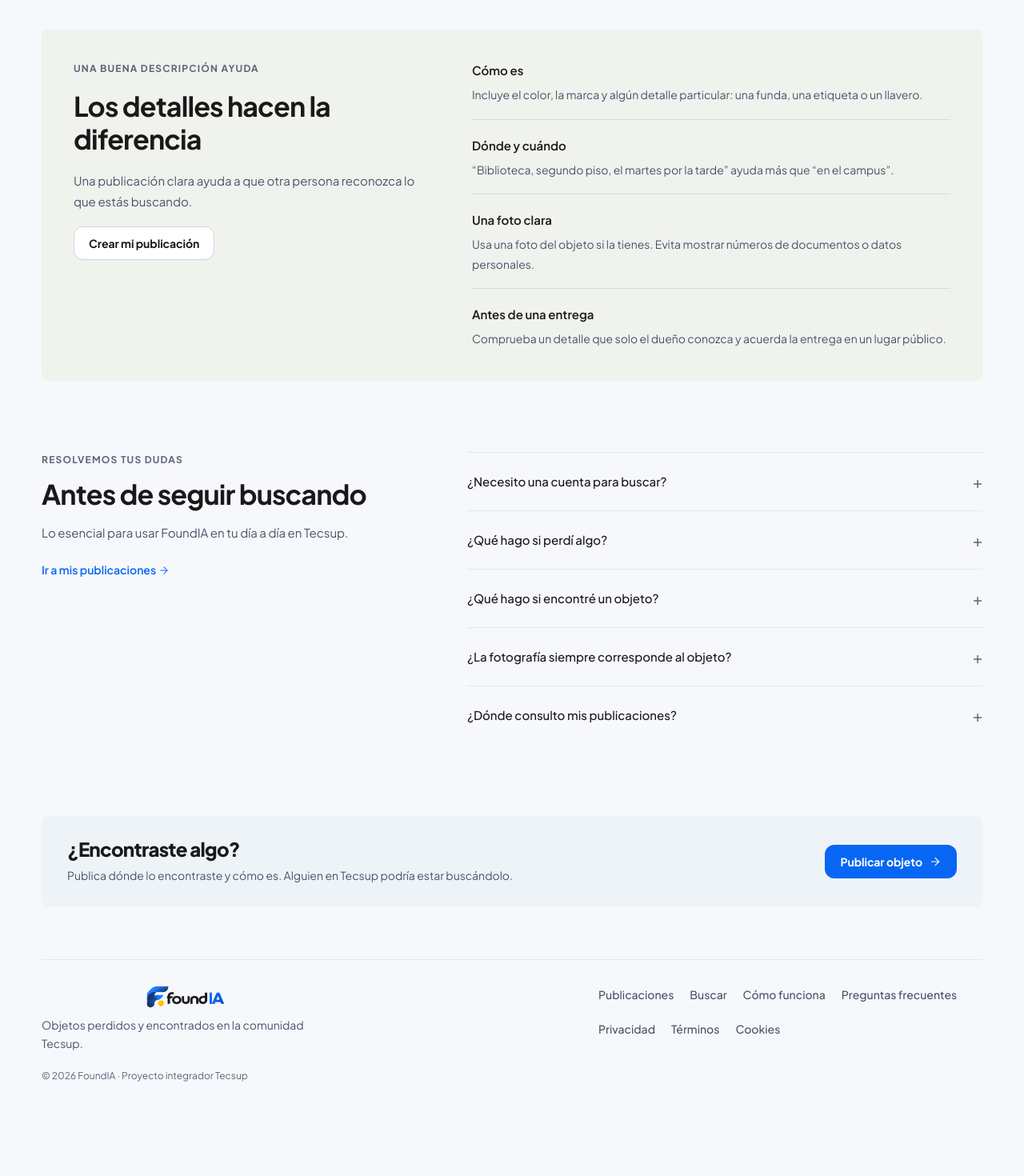
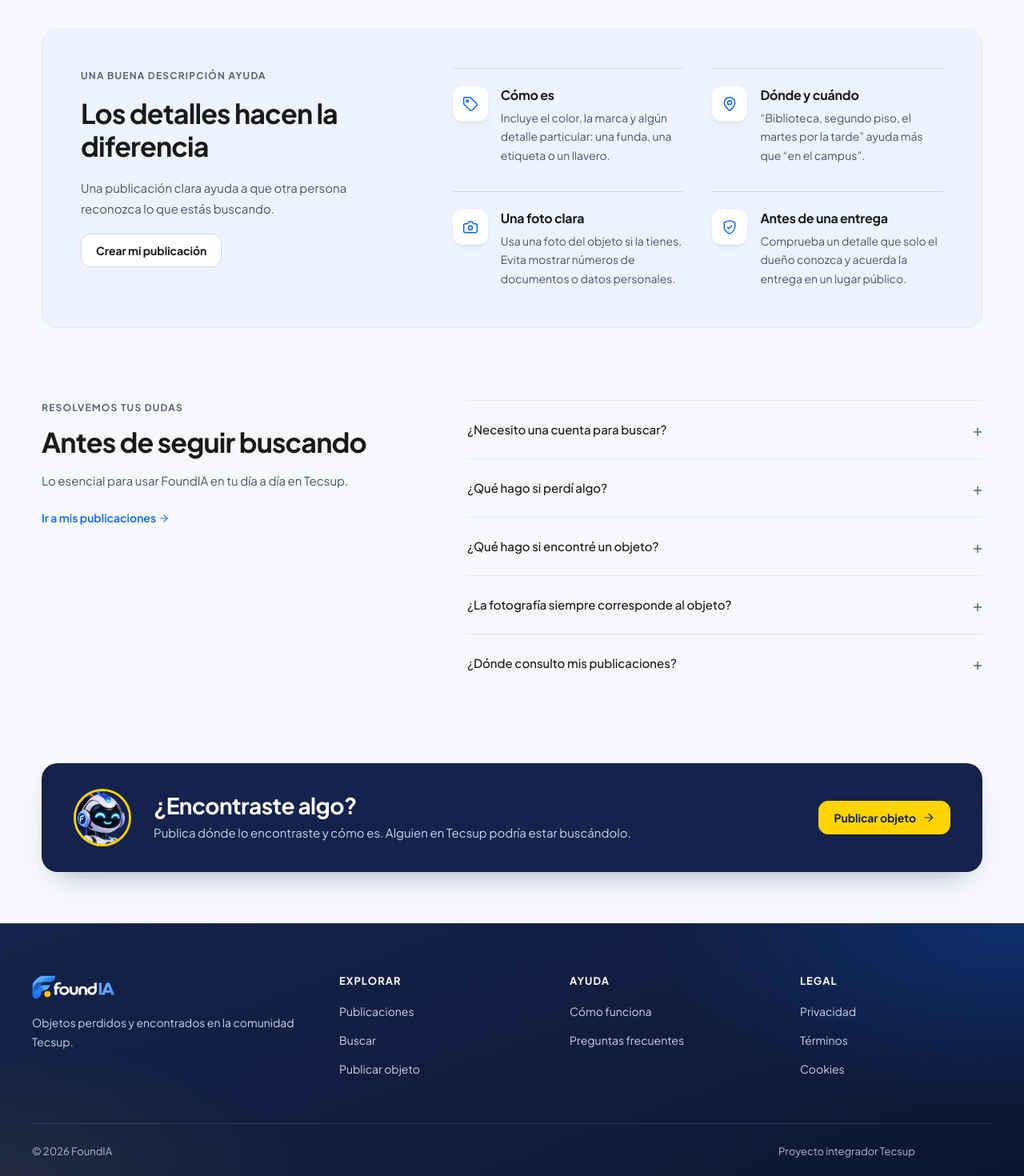
Before and after one commit to amoremore123/ProyectoFoundIA, a React (Vite) app in the folder frontend/usuario/: page / in a window 1280 px wide. Shown: the part 3140-4610 px from the top of the page at 80% size. Before the commit the page ends 4566 px from the top, so only its background shows below. Built offline with nearby package versions, Linux system fonts and the light colour scheme; no server answers.

Commit message:
Mejorar el diseño de consejos, llamado final y footer de la portada

```diff
--- a/frontend/usuario/src/components/GuiaCampus.jsx
+++ b/frontend/usuario/src/components/GuiaCampus.jsx
@@ -9,6 +9,14 @@ const preguntas = [
   ['¿Qué hago si encontré un objeto?', 'Publica el objeto como encontrado e indica dónde y cuándo lo encontraste. Describe sus características sin mostrar datos personales de su dueño.'],
   ['¿La fotografía siempre corresponde al objeto?', 'Las fotos subidas por quien publica tienen prioridad. Cuando no hay una foto disponible, podemos mostrar una fotografía de referencia identificada como tal. Revisa siempre la descripción.'],
   ['¿Dónde consulto mis publicaciones?', 'Entra a tu cuenta y abre “Mis reportes”. Para consultar las publicaciones de toda la comunidad, utiliza Buscar.'],
+];
+
+// Consejos para una buena publicación: ícono, título y explicación (mismos textos de siempre)
+const CONSEJOS = [
+  ['etiqueta', 'Cómo es', 'Incluye el color, la marca y algún detalle particular: una funda, una etiqueta o un llavero.'],
+  ['ubicacion', 'Dónde y cuándo', '“Biblioteca, segundo piso, el martes por la tarde” ayuda más que “en el campus”.'],
+  ['camara', 'Una foto clara', 'Usa una foto del objeto si la tienes. Evita mostrar números de documentos o datos personales.'],
+  ['escudo', 'Antes de una entrega', 'Comprueba un detalle que solo el dueño conozca y acuerda la entrega en un lugar público.'],
 ];
 
 export default function GuiaCampus() {
@@ -25,12 +33,15 @@ export default function GuiaCampus() {
 
     <section className="consejos-campus" aria-labelledby="consejos-titulo">
       <div className="consejos-intro"><span className="visual-eyebrow">UNA BUENA DESCRIPCIÓN AYUDA</span><h2 id="consejos-titulo">Los detalles hacen la diferencia</h2><p>Una publicación clara ayuda a que otra persona reconozca lo que estás buscando.</p><Link to="/publicar" className="btn btn-secundario">Crear mi publicación</Link></div>
-      <dl className="consejos-lista">
-        <div><dt>Cómo es</dt><dd>Incluye el color, la marca y algún detalle particular: una funda, una etiqueta o un llavero.</dd></div>
-        <div><dt>Dónde y cuándo</dt><dd>“Biblioteca, segundo piso, el martes por la tarde” ayuda más que “en el campus”.</dd></div>
-        <div><dt>Una foto clara</dt><dd>Usa una foto del objeto si la tienes. Evita mostrar números de documentos o datos personales.</dd></div>
-        <div><dt>Antes de una entrega</dt><dd>Comprueba un detalle que solo el dueño conozca y acuerda la entrega en un lugar público.</dd></div>
-      </dl>
+      <ul className="consejos-lista">
+        {CONSEJOS.map(([icono, titulo, texto]) => (
+          <li key={titulo} className="consejo">
+            <span className="consejo-icono" aria-hidden="true"><Icono nombre={icono} tamano={20} /></span>
+            <h3>{titulo}</h3>
+            <p>{texto}</p>
+          </li>
+        ))}
+      </ul>
     </section>
 
     <section className="inicio-faq" aria-labelledby="faq-titulo" id="preguntas-frecuentes">
--- /dev/null
+++ b/frontend/usuario/src/components/PieSitio.jsx
@@ -0,0 +1,63 @@
+import { Link } from 'react-router-dom';
+import Logo from './Logo';
+import { EXTRAS_HABILITADOS } from '../config/alcance';
+
+// Pie de la portada a todo el ancho: marca a la izquierda, enlaces en columnas con título
+// y una fila final con el copyright. Usa el degradado marino de la marca en ambos temas.
+const GRUPOS = [
+  {
+    id: 'explorar',
+    titulo: 'Explorar',
+    enlaces: [
+      { texto: EXTRAS_HABILITADOS ? 'Historial' : 'Publicaciones', to: EXTRAS_HABILITADOS ? '/historial' : '/explorar' },
+      { texto: 'Buscar', to: '/buscar' },
+      { texto: 'Publicar objeto', to: '/publicar' },
+    ],
+  },
+  {
+    id: 'ayuda',
+    titulo: 'Ayuda',
+    enlaces: [
+      { texto: 'Cómo funciona', href: '#como-funciona' },
+      { texto: 'Preguntas frecuentes', href: '#preguntas-frecuentes' },
+    ],
+  },
+  {
+    id: 'legal',
+    titulo: 'Legal',
+    enlaces: [
+      { texto: 'Privacidad', to: '/privacidad' },
+      { texto: 'Términos', to: '/terminos' },
+      { texto: 'Cookies', to: '/cookies' },
+    ],
+  },
+];
+
+export default function PieSitio() {
+  return (
+    <footer className="pie-sitio">
+      <div className="pie-sitio-interior">
+        <div className="pie-sitio-marca">
+          <Link to="/" className="pie-sitio-logo" aria-label="FoundIA, volver al inicio"><Logo tamano={30} claro /></Link>
+          <p>Objetos perdidos y encontrados en la comunidad Tecsup.</p>
+        </div>
+
+        {GRUPOS.map((grupo) => (
+          <nav key={grupo.id} className="pie-sitio-grupo" aria-labelledby={`pie-${grupo.id}`}>
+            <h2 id={`pie-${grupo.id}`} className="pie-sitio-titulo">{grupo.titulo}</h2>
+            <ul>
+              {grupo.enlaces.map((e) => (
+                <li key={e.texto}>{e.to ? <Link to={e.to}>{e.texto}</Link> : <a href={e.href}>{e.texto}</a>}</li>
+              ))}
+            </ul>
+          </nav>
+        ))}
+
+        <div className="pie-sitio-legal">
+          <span>© 2026 FoundIA</span>
+          <span>Proyecto integrador Tecsup</span>
+        </div>
+      </div>
+    </footer>
+  );
+}
--- a/frontend/usuario/src/layouts/MainLayout.jsx
+++ b/frontend/usuario/src/layouts/MainLayout.jsx
@@ -2,6 +2,7 @@ import { Outlet, useLocation } from 'react-router-dom';
 import Navbar from '../components/Navbar';
 import BottomNav from '../components/BottomNav';
 import ChatAsistente from '../components/ChatAsistente';
+import PieSitio from '../components/PieSitio';
 import { AsistenteProvider } from '../context/AsistenteContext';
 import useRevelarEnScroll from '../hooks/useRevelarEnScroll';
 
@@ -21,6 +22,8 @@ export default function MainLayout() {
             <Outlet />
           </div>
         </main>
+        {/* El pie va fuera del contenedor centrado para ocupar todo el ancho */}
+        {pathname === '/' && <PieSitio />}
         <BottomNav />
         {/* H45: el asistente es parte del Sprint 3; ya no depende del interruptor de extras */}
         <ChatAsistente />
--- a/frontend/usuario/src/pages/MisPublicaciones.jsx
+++ b/frontend/usuario/src/pages/MisPublicaciones.jsx
@@ -131,7 +131,9 @@ export default function MisPublicaciones() {
                   )}
                   <p className="objeto-card-linea"><Icono nombre="ubicacion" tamano={14} /> {obj.ubicacion || 'Sin ubicación'}</p>
                   <p className="objeto-card-linea">
-                    <Icono nombre="calendario" tamano={14} /> {fechaCorta(obj.fechaObjeto)} · <Icono nombre="etiqueta" tamano={14} /> {obj.categoria?.nombre || '—'}
+                    {/* Cada ícono va con su texto: si la línea no alcanza, baja el par completo */}
+                    <span className="linea-dato"><Icono nombre="calendario" tamano={14} /> {fechaCorta(obj.fechaObjeto)} ·</span>
+                    <span className="linea-dato"><Icono nombre="etiqueta" tamano={14} /> {obj.categoria?.nombre || '—'}</span>
                   </p>
                   {NOTAS_ESTADO[obj.estado] && <p className="nota-suave" role="status">{NOTAS_ESTADO[obj.estado]}</p>}
                 </div>
--- a/frontend/usuario/src/pages/Portada.jsx
+++ b/frontend/usuario/src/pages/Portada.jsx
@@ -5,7 +5,6 @@ import ExplorarVisual from '../components/ExplorarVisual';
 import HistorialObjetos from '../components/HistorialObjetos';
 import GuiaCampus from '../components/GuiaCampus';
 import Icono from '../components/Icono';
-import Logo from '../components/Logo';
 import AccesosFindi from '../components/AccesosFindi';
 import SliderPortada from '../components/SliderPortada';
 import CarruselHorizontal from '../components/CarruselHorizontal';
@@ -14,6 +13,7 @@ import ProcesoRecuperacion from '../components/ProcesoRecuperacion';
 import PuntosCampus from '../components/PuntosCampus';
 import { useAsistente } from '../context/AsistenteContext';
 import { EXTRAS_HABILITADOS } from '../config/alcance';
+import { AVATAR_FINDI } from '../config/findi';
 
 export default function Portada() {
   const { abrir } = useAsistente();
@@ -72,14 +72,10 @@ export default function Portada() {
     <GuiaCampus />
 
     <section className="ayuda-campus" aria-labelledby="titulo-ayuda">
+      <img className="ayuda-campus-findi" src={AVATAR_FINDI} alt="" width={72} height={72} loading="lazy" />
       <div><h2 id="titulo-ayuda">¿Encontraste algo?</h2><p>Publica dónde lo encontraste y cómo es. Alguien en Tecsup podría estar buscándolo.</p></div>
-      <Link to="/publicar" className="btn btn-primario">Publicar objeto <Icono nombre="flechaDer" tamano={16} /></Link>
+      <Link to="/publicar" className="btn btn-amarillo">Publicar objeto <Icono nombre="flechaDer" tamano={16} /></Link>
     </section>
 
-    <footer className="portada-footer">
-      <div className="portada-footer-marca"><Logo tamano={28} /><p>Objetos perdidos y encontrados en la comunidad Tecsup.</p></div>
-      <nav className="portada-footer-links" aria-label="Enlaces del sitio"><Link to={EXTRAS_HABILITADOS ? '/historial' : '/explorar'}>{EXTRAS_HABILITADOS ? 'Historial' : 'Publicaciones'}</Link><Link to="/buscar">Buscar</Link><a href="#como-funciona">Cómo funciona</a><a href="#preguntas-frecuentes">Preguntas frecuentes</a><Link to="/privacidad">Privacidad</Link><Link to="/terminos">Términos</Link><Link to="/cookies">Cookies</Link></nav>
-      <p className="portada-footer-legal">© 2026 FoundIA · Proyecto integrador Tecsup</p>
-    </footer>
   </div>;
 }
--- a/frontend/usuario/src/styles/campus.css
+++ b/frontend/usuario/src/styles/campus.css
@@ -149,16 +149,11 @@ h1, h2, h3 { font-family: var(--fuente); }
 .historial-contador { color: var(--text-muted); font-size: 13px; }
 .historial-mas { align-self: center; }
 .estado-recuperado { color: #21633b; font-size: 12px; font-weight: 600; }
-.ayuda-campus { display: flex; align-items: center; justify-content: space-between; gap: 24px; padding: 28px 32px; background: #eef3f8; border-radius: 8px; }
-.ayuda-campus h2 { font-size: 24px; margin-bottom: 8px; }
-.ayuda-campus p { max-width: 580px; font-size: 14px; }
-.ayuda-campus .btn { flex-shrink: 0; }
 @media (max-width: 640px) {
   .portada-hero h1 { font-size: 34px; line-height: 1.2; }
   .portada-hero-texto > p { font-size: 15px; }
   .campus-hero-imagen { height: 240px; }
   .portada-acciones { font-size: 13px; }
-  .ayuda-campus { padding: 24px; align-items: start; flex-direction: column; }
   .historial-filtros { gap: 4px 12px; }
 }
 
@@ -175,22 +170,58 @@ h1, h2, h3 { font-family: var(--fuente); }
 .guia-pasos a, .guia-pasos button { margin-top: auto; color: var(--primary); font: inherit; font-size: 14px; font-weight: 600; }
 .guia-pasos button { padding: 0; background: none; border: none; cursor: pointer; text-align: left; }
 .guia-pasos a:hover, .guia-pasos button:hover, .inicio-seccion-cabecera > a:hover { text-decoration: underline; }
-.consejos-campus { display: grid; grid-template-columns: .85fr 1.15fr; gap: 56px; background: #f0f2ee; padding: 40px; border-radius: 8px; }
-.consejos-intro { display: flex; flex-direction: column; align-items: start; gap: 18px; }
-.consejos-lista { margin: 0; display: grid; gap: 20px; }
-.consejos-lista div { border-bottom: 1px solid #d8ddd5; padding-bottom: 18px; }
-.consejos-lista div:last-child { border-bottom: 0; padding-bottom: 0; }
-.consejos-lista dt { font-size: 15px; color: var(--text); font-weight: 600; margin-bottom: 6px; }
-.consejos-lista dd { margin: 0; font-size: 14px; line-height: 1.75; }
+/* Consejos para publicar: intro a la izquierda, cuatro consejos con ícono en 2 × 2 */
+.consejos-campus {
+  display: grid; grid-template-columns: minmax(0, .8fr) minmax(0, 1.2fr); gap: 56px; align-items: start;
+  padding: 48px; border: 1px solid var(--border); border-radius: var(--radio-lg); background: var(--primary-50);
+}
+.consejos-intro { display: flex; flex-direction: column; align-items: start; gap: 18px; position: sticky; top: 104px; }
+.consejos-intro p { max-width: 38ch; }
+.consejos-lista { list-style: none; margin: 0; padding: 0; display: grid; grid-template-columns: repeat(2, minmax(0, 1fr)); gap: 32px 36px; }
+.consejo { display: grid; grid-template-columns: 44px minmax(0, 1fr); column-gap: 16px; row-gap: 6px; align-content: start; padding-top: 22px; border-top: 1px solid var(--border-strong); }
+.consejo-icono {
+  grid-row: span 2; display: grid; place-items: center; width: 44px; height: 44px;
+  border-radius: 12px; background: var(--surface); color: var(--primary);
+  box-shadow: 0 1px 2px rgba(20, 35, 75, 0.06), 0 4px 12px -6px rgba(20, 35, 75, 0.18);
+}
+.consejo h3 { margin: 0; font-size: 16px; font-weight: 650; line-height: 1.35; color: var(--text); }
+.consejo p { margin: 0; font-size: 14px; line-height: 1.7; color: var(--text-muted); }
 .inicio-faq { display: grid; grid-template-columns: .85fr 1.15fr; gap: 56px; align-items: start; }
 .inicio-faq .faq-lista { min-width: 0; }
 .inicio-faq summary { font-size: 15px; }
 .inicio-seccion-cabecera > a { font-size: 14px; font-weight: 600; margin-top: 8px; }
 #como-funciona, #preguntas-frecuentes { scroll-margin-top: 90px; }
-.portada-footer-links { max-width: 480px; }
 @media (max-width: 760px) {
   .guia-pasos { grid-template-columns: 1fr; gap: 24px; }
   .guia-pasos li { gap: 10px; }
   .consejos-campus, .inicio-faq { grid-template-columns: 1fr; gap: 28px; }
-  .consejos-campus { padding: 26px 22px; }
+  .consejos-campus { padding: 28px 22px; }
+  .consejos-intro { position: static; }
 }
+
+/* Consejos: una columna cuando el panel no da para dos */
+@media (min-width: 761px) and (max-width: 1080px) { .consejos-lista { grid-template-columns: 1fr; gap: 24px; } }
+@media (max-width: 560px) { .consejos-lista { grid-template-columns: 1fr; gap: 22px; } }
+html[data-tema='oscuro'] .consejos-campus { background: var(--primary-50); border-color: var(--border); }
+html[data-tema='oscuro'] .consejo { border-top-color: var(--border); }
+html[data-tema='oscuro'] .consejo-icono { background: var(--surface); color: var(--primary-700); box-shadow: 0 1px 2px rgba(0, 0, 0, 0.3), 0 6px 14px -8px rgba(0, 0, 0, 0.6); }
+html[data-tema='oscuro'] .consejos-intro .btn-secundario { border-color: var(--border-strong); }
+
+/* «¿Encontraste algo?»: el llamado final de la portada, con FINDI y el amarillo de la marca */
+.ayuda-campus {
+  position: relative; display: grid; grid-template-columns: auto minmax(0, 1fr) auto; align-items: center; gap: 24px 28px;
+  padding: 32px 40px; border-radius: var(--radio-lg); background: var(--marino); color: #fff;
+  box-shadow: 0 18px 40px -24px rgba(20, 35, 75, 0.55);
+}
+.ayuda-campus-findi { width: 72px; height: 72px; border-radius: 50%; object-fit: cover; background: #1f3570; border: 3px solid var(--amarillo); }
+.ayuda-campus h2 { margin: 0 0 6px; font-size: clamp(22px, 2.4vw, 28px); font-weight: 650; letter-spacing: -.02em; color: #fff; }
+.ayuda-campus p { max-width: 56ch; margin: 0; font-size: 15px; line-height: 1.6; color: #c9d4ee; }
+.ayuda-campus .btn { flex-shrink: 0; }
+.ayuda-campus .btn:focus-visible { outline: 2px solid #fff; outline-offset: 3px; }
+html[data-tema='oscuro'] .ayuda-campus { background: #163a86; box-shadow: 0 18px 40px -24px rgba(0, 0, 0, 0.7); }
+html[data-tema='oscuro'] .ayuda-campus p { color: #d6dff3; }
+@media (max-width: 640px) {
+  .ayuda-campus { grid-template-columns: auto minmax(0, 1fr); padding: 24px; }
+  .ayuda-campus-findi { width: 56px; height: 56px; }
+  .ayuda-campus .btn { grid-column: 1 / -1; justify-self: stretch; justify-content: center; }
+}
--- a/frontend/usuario/src/styles/interaccion.css
+++ b/frontend/usuario/src/styles/interaccion.css
@@ -109,16 +109,13 @@ html[data-tema='oscuro'] .input-busqueda {
 /* ---------- Modo oscuro · bloques con color fijo (estilos de portada/campus) ---------- */
 
 html[data-tema='oscuro'] .hero,
-html[data-tema='oscuro'] .portada-ia,
-html[data-tema='oscuro'] .consejos-campus { background: var(--surface-2); }
+html[data-tema='oscuro'] .portada-ia { background: var(--surface-2); }
 
-html[data-tema='oscuro'] .ayuda-campus { background: #14253f; }
 
 html[data-tema='oscuro'] .portada-pregunta { border-color: var(--border-strong); box-shadow: var(--sombra-sm); }
 html[data-tema='oscuro'] .portada-acciones a,
 html[data-tema='oscuro'] .guia-pasos li,
-html[data-tema='oscuro'] .portada-ia-lista li,
-html[data-tema='oscuro'] .consejos-lista div { border-color: var(--border); }
+html[data-tema='oscuro'] .portada-ia-lista li { border-color: var(--border); }
 html[data-tema='oscuro'] .objeto-card:hover { border-color: var(--border-strong); }
 html[data-tema='oscuro'] .foto-referencial,
 html[data-tema='oscuro'] .foto-pendiente { background: var(--surface-2); }
@@ -301,8 +298,7 @@ html[data-tema='oscuro'] .auth-tema { background: var(--surface); }
 .toggle-tipo { transition: background 0.18s, color 0.18s, box-shadow 0.18s, transform 0.12s; }
 .toggle-tipo:active { transform: scale(0.98); }
 
-/* Enlaces del footer y secciones con subrayado animado */
-.portada-footer-links a,
+/* Enlaces de secciones con subrayado animado (el pie usa píldoras, como el header) */
 .historial-enlace,
 .guia-pasos a,
 .guia-pasos button,
@@ -314,7 +310,6 @@ html[data-tema='oscuro'] .auth-tema { background: var(--surface); }
   transition: background-size 0.25s ease, color 0.15s;
 }
 
-.portada-footer-links a:hover,
 .historial-enlace:hover,
 .guia-pasos a:hover,
 .guia-pasos button:hover,
--- a/frontend/usuario/src/styles/portada.css
+++ b/frontend/usuario/src/styles/portada.css
@@ -249,23 +249,46 @@
 .portada-cta p { max-width: 460px; }
 .portada-cta-botones { display: flex; flex-wrap: wrap; justify-content: center; gap: 10px; margin-top: 6px; }
 
-.portada-footer {
-  display: grid;
-  grid-template-columns: 1fr;
-  gap: 20px;
-  margin-top: -24px;
-  padding: 32px 0 8px;
-  border-top: 1px solid var(--border);
-  font-size: 14px;
+/* Pie de la portada a todo el ancho: marca, columnas de enlaces y copyright.
+   Degradado marino de la marca en ambos temas, con un brillo azul que lo une al header. */
+.pie-sitio {
+  position: relative; overflow: hidden; color: #fff;
+  border-top: 1px solid #ffffff1a;
+  background:
+    radial-gradient(60% 120% at 100% 0%, #0866f540 0%, transparent 60%),
+    radial-gradient(50% 90% at 0% 100%, #ffd40012 0%, transparent 60%),
+    linear-gradient(160deg, #14234b 0%, #101c3d 60%, #0b1530 100%);
 }
-
-@media (min-width: 768px) { .portada-footer { grid-template-columns: 1fr auto; align-items: start; } }
-
-.portada-footer-marca { display: flex; flex-direction: column; gap: 10px; max-width: 360px; }
-.portada-footer-links { display: flex; flex-wrap: wrap; gap: 20px; }
-.portada-footer-links a { color: var(--text-muted); font-weight: 500; }
-.portada-footer-links a:hover { color: var(--primary); }
-.portada-footer-legal { grid-column: 1 / -1; font-size: 12px; color: var(--text-soft); }
+.pie-sitio-interior {
+  display: grid; grid-template-columns: minmax(0, 1.4fr) repeat(3, minmax(0, 1fr)); gap: 40px 48px;
+  max-width: 1240px; margin: 0 auto; padding: 64px 20px 32px;
+}
+.pie-sitio-marca { display: flex; flex-direction: column; align-items: flex-start; gap: 18px; }
+.pie-sitio-logo { display: inline-flex; border-radius: 6px; }
+.pie-sitio-logo .logo-img { width: auto; }
+.pie-sitio-marca p { max-width: 32ch; margin: 0; font-size: 14px; line-height: 1.7; color: #c9d4ee; }
+.pie-sitio-titulo { margin: 0 0 18px; font-size: 13px; font-weight: 700; letter-spacing: .08em; text-transform: uppercase; color: #fff; }
+.pie-sitio-grupo ul { display: flex; flex-direction: column; gap: 12px; margin: 0; padding: 0; list-style: none; }
+.pie-sitio-grupo a {
+  color: #c9d4ee; font-size: 14px; text-decoration: underline; text-decoration-color: transparent;
+  text-underline-offset: 4px; transition: color .2s, text-decoration-color .2s;
+}
+.pie-sitio-grupo a:hover { color: #fff; text-decoration-color: var(--amarillo); }
+.pie-sitio a:focus-visible { outline: 2px solid var(--amarillo); outline-offset: 3px; border-radius: 4px; }
+.pie-sitio-legal {
+  grid-column: 1 / -1; display: flex; flex-wrap: wrap; justify-content: space-between; gap: 8px 24px;
+  margin-top: 16px; padding: 24px 96px 0 0; /* a la derecha queda el botón flotante de FINDI */
+  border-top: 1px solid #ffffff1f; font-size: 13px; color: #aebbd8;
+}
+@media (max-width: 900px) {
+  .pie-sitio-interior { grid-template-columns: repeat(3, minmax(0, 1fr)); padding-top: 48px; }
+  .pie-sitio-marca { grid-column: 1 / -1; }
+}
+@media (max-width: 560px) {
+  .pie-sitio-interior { grid-template-columns: repeat(2, minmax(0, 1fr)); gap: 32px 24px; padding-bottom: 96px; }
+  .pie-sitio-legal { flex-direction: column; padding-right: 0; }
+}
+@media (prefers-reduced-motion: reduce) { .pie-sitio-grupo a { transition: none; } }
 
 /* =====================================================================
    Chat del asistente IA
--- a/frontend/usuario/src/styles/rediseno.css
+++ b/frontend/usuario/src/styles/rediseno.css
@@ -336,6 +336,7 @@ html[data-tema='oscuro'] .punto-campus::before { background: linear-gradient(120
 .mis-publicacion-titulo { overflow-wrap: anywhere; }
 /* En «Mis publicaciones» la ubicación y la fecha se leen completas: bajan de línea en vez de cortarse */
 .mis-publicacion-info .objeto-card-linea { flex-wrap: wrap; white-space: normal; overflow: visible; overflow-wrap: anywhere; }
+.mis-publicacion-info .linea-dato { display: inline-flex; align-items: center; gap: 6px; }
 /* Pantallas muy angostas (menos de 360 px, o texto ampliado): foto más chica para dar ancho al texto */
 @media (max-width: 359px) {
   .mis-publicacion-card { grid-template-columns: 64px 1fr; gap: 12px; }
```
